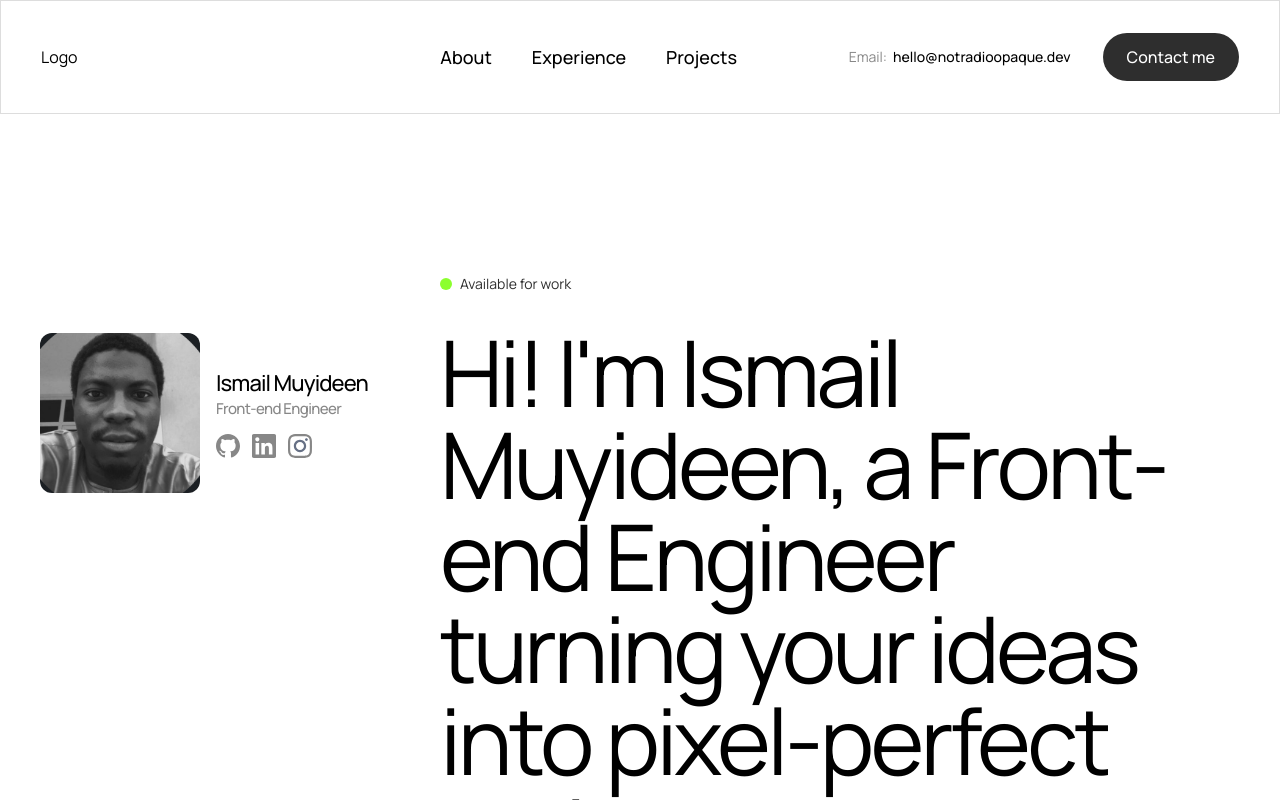
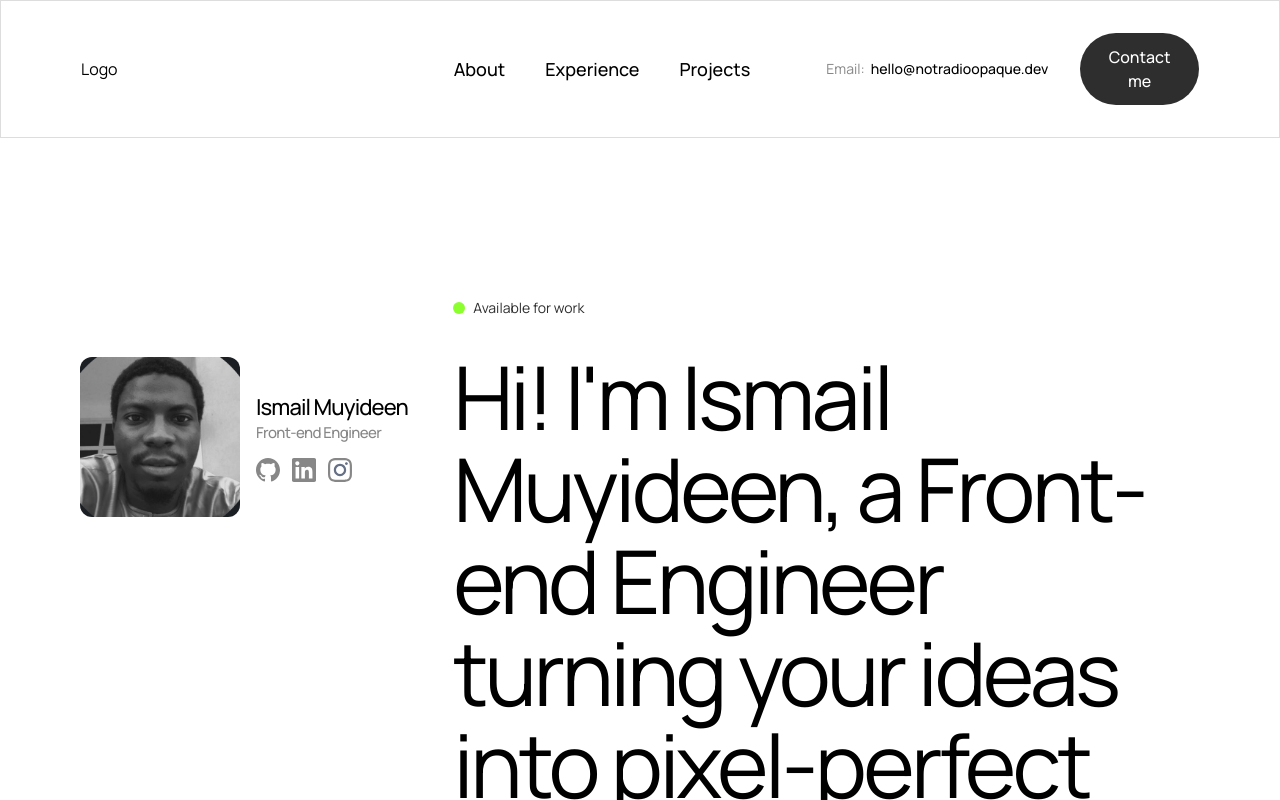
Before and after one commit to notRadioOpaque/heyismail.xyz, a SvelteKit app: page / in a window 1280 px wide. Shown: the top 800 px of the page. Built offline with nearby package versions, Linux system fonts and the light colour scheme.

Commit message:
:art: increased padding in multiple components for improved layout consistency

```diff
--- a/src/routes/Featured.svelte
+++ b/src/routes/Featured.svelte
@@ -3,7 +3,7 @@
 	import SpecialBtn from '$lib/components/SpecialBtn.svelte';
 </script>
 
-<section class="bg-secondary-bg flex flex-col gap-24 px-10 py-[160px]">
+<section class="bg-secondary-bg flex flex-col gap-24 px-20 py-[160px]">
 	<div class="flex flex-col gap-4">
 		<div class="flex items-center gap-2">
 			<Dot size="md" />
--- a/src/routes/Footer.svelte
+++ b/src/routes/Footer.svelte
@@ -3,7 +3,7 @@
 </script>
 
 <footer class="bg-secondary-bg">
-	<div class="flex items-center justify-between px-10 py-8">
+	<div class="flex items-center justify-between px-20 py-8">
 		<div class="flex items-center gap-2">
 			<Dot size="sm" />
 			<p class="text-sm text-white">Available for work</p>
@@ -18,7 +18,7 @@
 		</div>
 	</div>
 
-	<div class="border-border-stroke flex h-[795px] items-center justify-center border-y px-10">
+	<div class="border-border-stroke flex h-[795px] items-center justify-center border-y px-20">
 		<div class="flex w-1/2 flex-col gap-10">
 			<h2 class="text-[96px] leading-[96px] tracking-[-4.8px] text-white">
 				Let's create something extraordinary together<span class="text-tertiary-text">.</span>
@@ -136,7 +136,7 @@
 		</div>
 	</div>
 
-	<div class="flex w-full items-center justify-between px-10 py-[60px]">
+	<div class="flex w-full items-center justify-between px-20 py-[60px]">
 		<div class="text-2xl text-white">Logo</div>
 
 		<p class="text-subtext-text text-sm">Copyright © Ismail Muyideen, 2025</p>
--- a/src/routes/Header.svelte
+++ b/src/routes/Header.svelte
@@ -3,7 +3,7 @@
 	import { NAV_LINKS } from '$lib/constants';
 </script>
 
-<header class="border-border-stroke-light flex items-center justify-between border px-10 py-8">
+<header class="border-border-stroke-light flex items-center justify-between border px-20 py-8">
 	<div class="flex w-full items-center justify-between">
 		<div class="w-1/3">Logo</div>
 
--- a/src/routes/Hero.svelte
+++ b/src/routes/Hero.svelte
@@ -3,7 +3,7 @@
 	import SpecialBtn from '$lib/components/SpecialBtn.svelte';
 </script>
 
-<section class="flex px-10 py-[160px]">
+<section class="flex px-20 py-[160px]">
 	<div class="relative w-1/3">
 		<div class="mt-16 flex h-[150px] w-full items-center gap-4">
 			<div class="w-[160px] overflow-hidden rounded-xl">
@@ -102,7 +102,7 @@
 				<p class="text-primary-text text-sm">Available for work</p>
 			</div>
 
-			<p class="text-[92px] leading-[92px] tracking-[-3.7px]">
+			<p class="text-[88px] leading-[92px] tracking-[-3.7px]">
 				Hi! I'm Ismail Muyideen, a Front-end Engineer turning your ideas into pixel-perfect
 				realities
 			</p>
--- a/src/routes/Socials.svelte
+++ b/src/routes/Socials.svelte
@@ -5,7 +5,7 @@
 	import { SOCIALS } from '$lib/constants';
 </script>
 
-<section class="flex flex-col gap-24 bg-[#f7f7f7] px-10 py-[160px]">
+<section class="flex flex-col gap-24 bg-[#f7f7f7] px-20 py-[160px]">
 	<div class="flex flex-col gap-4">
 		<div class="flex items-center gap-2">
 			<Dot size="md" />
```
